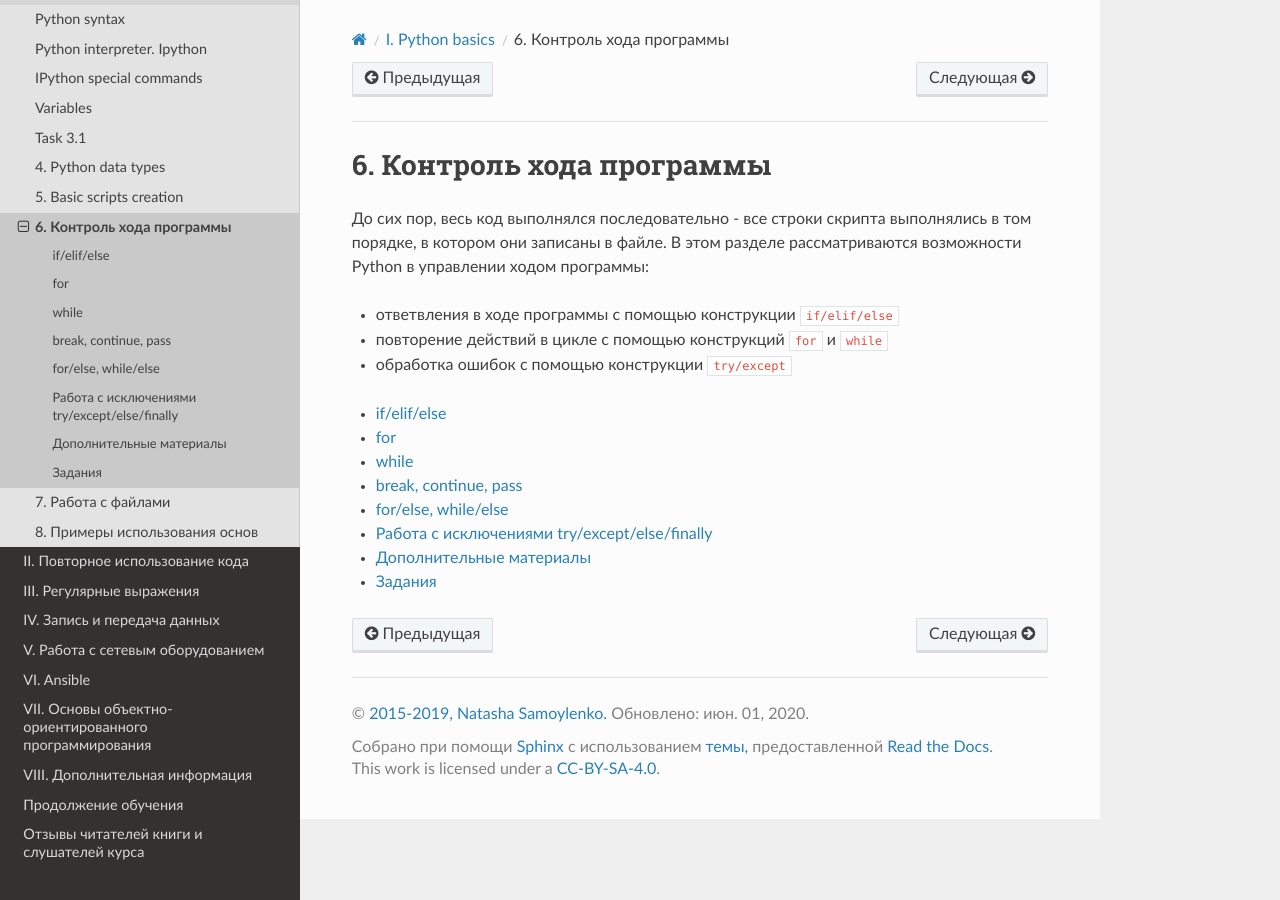
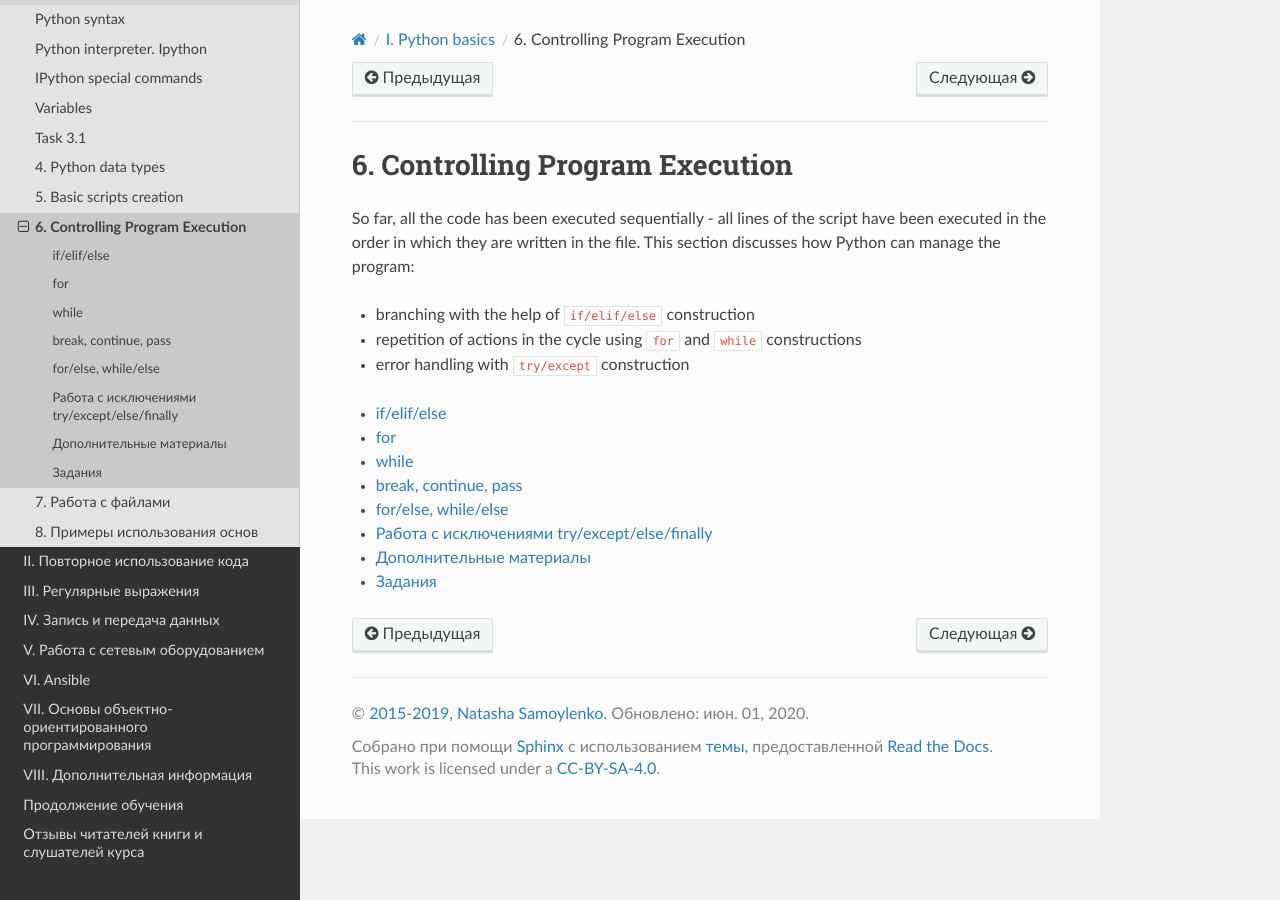
Before and after one commit to Aidar5/nattoeng, a Sphinx documentation site: the page built from docs/source/book/06_control_structures/index.rst, in a window 1280 px wide. Built offline with Sphinx 7.4.7 and the Read the Docs theme 2.0.0, drawn with Linux system fonts in a browser that asks for light colours; pages that are not in the unit, such as notebooks, are missing from menus.

Commit message:
Update index.rst

```diff
--- a/docs/source/book/06_control_structures/index.rst
+++ b/docs/source/book/06_control_structures/index.rst
@@ -4,16 +4,14 @@
 
 .. _control_structures_index:
 
-6. Контроль хода программы
+6. Controlling Program Execution
 ============================
 
-До сих пор, весь код выполнялся последовательно - все строки
-скрипта выполнялись в том порядке, в котором они записаны в файле.
-В этом разделе рассматриваются возможности Python в управлении ходом программы:
+So far, all the code has been executed sequentially - all lines of the script have been executed in the order in which they are written in the file. This section discusses how Python can manage the program:
 
-* ответвления в ходе программы с помощью конструкции ``if/elif/else``
-* повторение действий в цикле с помощью конструкций ``for`` и ``while``
-* обработка ошибок с помощью конструкции ``try/except``
+* branching with the help of ``if/elif/else`` construction
+* repetition of actions in the cycle using ``for`` and ``while`` constructions
+* error handling with ``try/except`` construction
 
 
 .. toctree::
```
